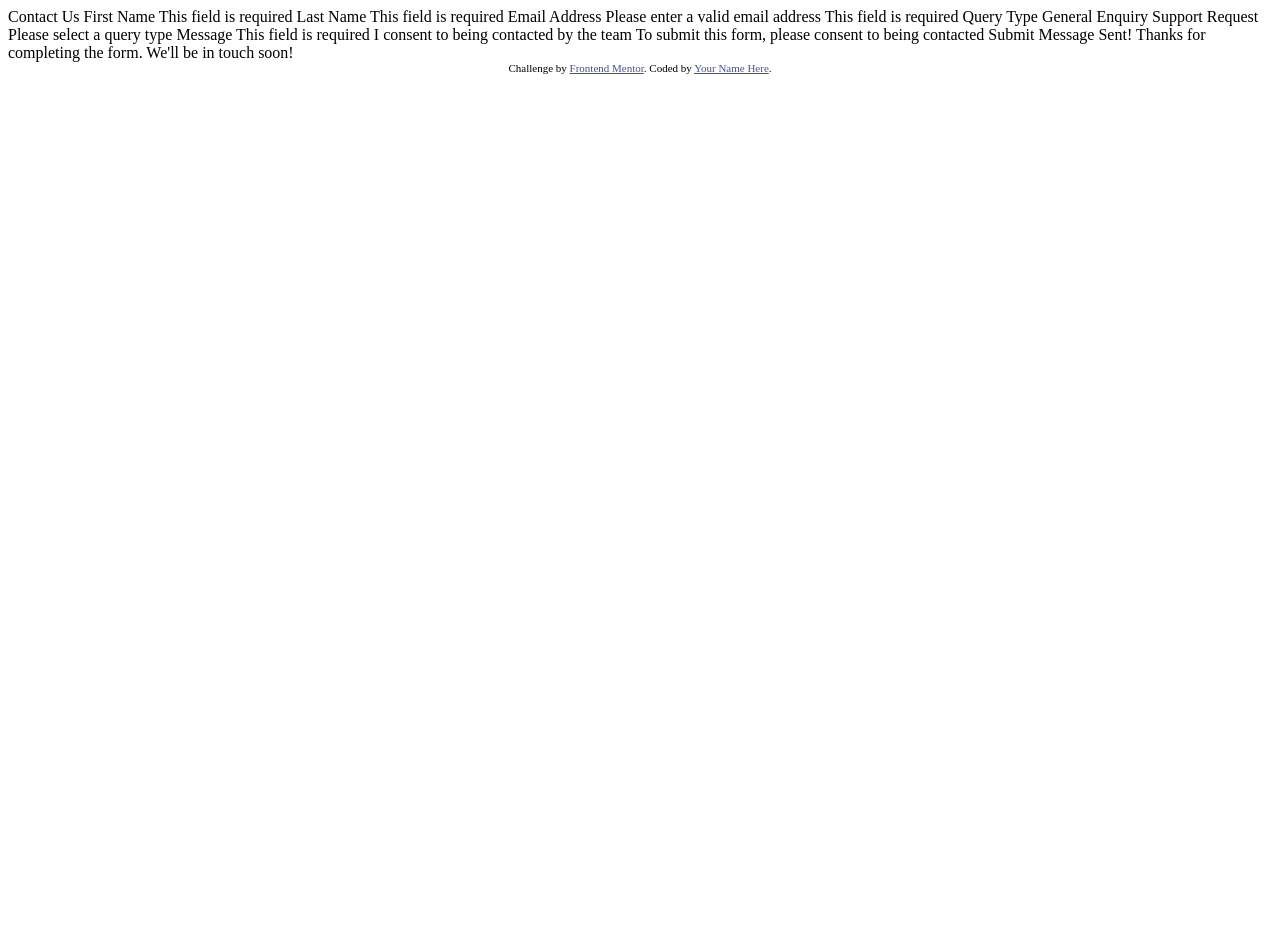
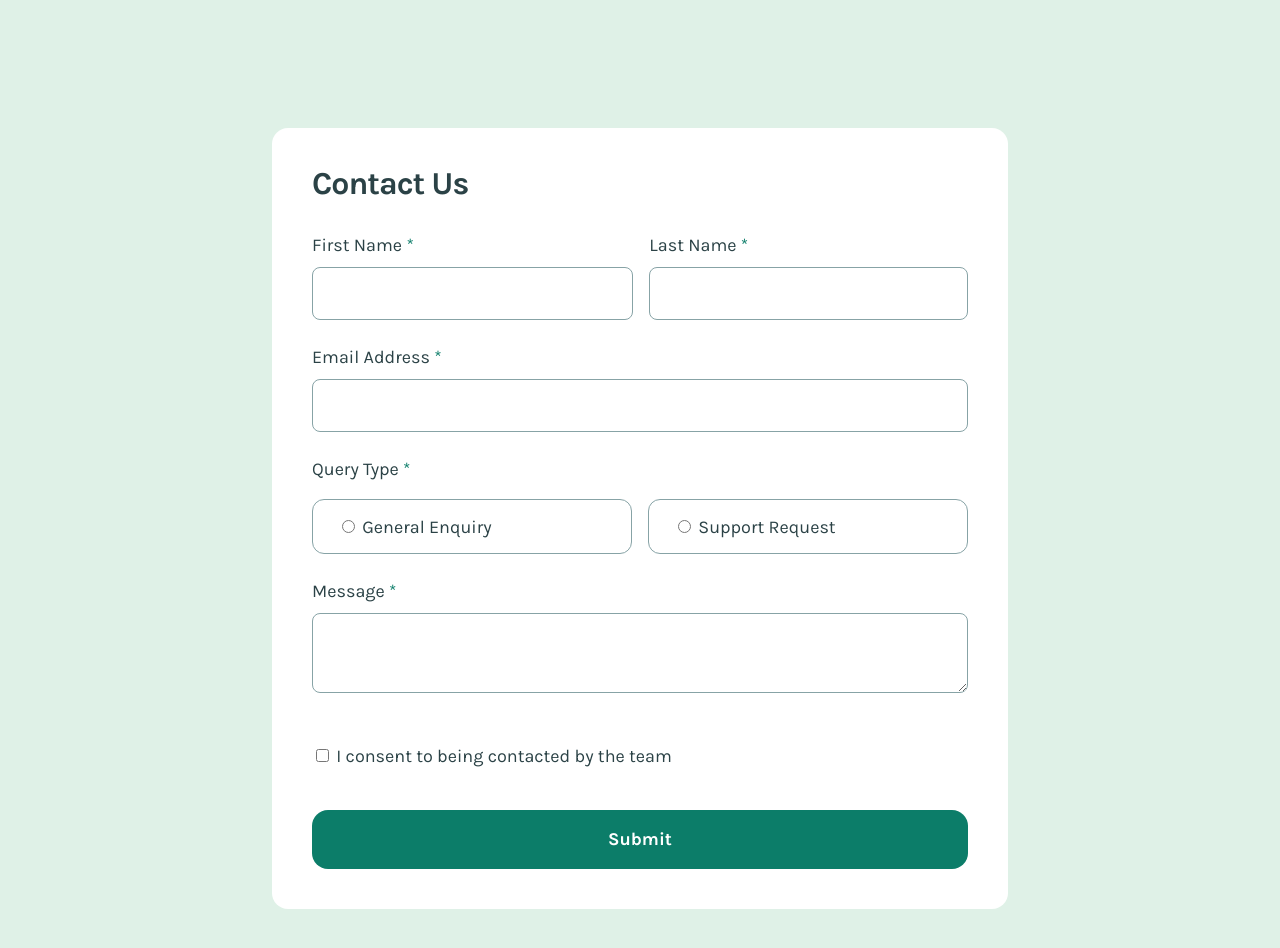
Before and after one commit to haleigh27/fm-contact-form, a website: page index.html in a window 1280 px wide. Before the commit the page ends 800 px from the top, so only its background shows below. Drawn offline with Linux system fonts and the light colour scheme.

Commit message:
Add basic html layout and styling

```diff
--- a/index.html
+++ b/index.html
@@ -1,52 +1,112 @@
-<!DOCTYPE html>
+<!doctype html>
 <html lang="en">
-<head>
-  <meta charset="UTF-8">
-  <meta name="viewport" content="width=device-width, initial-scale=1.0"> <!-- displays site properly based on user's device -->
+  <head>
+    <meta charset="UTF-8" />
+    <meta name="viewport" content="width=device-width, initial-scale=1.0" />
+    <!-- displays site properly based on user's device -->
 
-  <link rel="icon" type="image/png" sizes="32x32" href="./assets/images/favicon-32x32.png">
+    <link
+      rel="icon"
+      type="image/png"
+      sizes="32x32"
+      href="./assets/images/favicon-32x32.png"
+    />
 
-  <title>Frontend Mentor | Contact form</title>
+    <title>Frontend Mentor | Contact form</title>
 
-  <!-- Feel free to remove these styles or customise in your own stylesheet 👍 -->
-  <style>
-    .attribution { font-size: 11px; text-align: center; }
-    .attribution a { color: hsl(228, 45%, 44%); }
-  </style>
-</head>
-<body>
+    <!-- Fonts -->
+    <link rel="preconnect" href="https://fonts.googleapis.com" />
+    <link rel="preconnect" href="https://fonts.gstatic.com" crossorigin />
+    <link
+      href="https://fonts.googleapis.com/css2?family=Karla:wght@200..800&display=swap"
+      rel="stylesheet"
+    />
 
-  Contact Us
+    <!-- Styles -->
+    <link rel="stylesheet" href="style.css" />
+  </head>
+  <body>
+    <form action="" class="contact-form">
+      <h1 class="contact-form__heading">Contact Us</h1>
+      <!-- Client query information -->
+      <div class="contact-form__info">
+        <div class="med-2col">
+          <div>
+            <label for="first-name">First Name <span>*</span></label>
+            <input type="text" id="first-name" name="first-name" required />
+            <p class="error hidden">This field is required</p>
+          </div>
 
-  First Name
-  This field is required
+          <div>
+            <label for="last-name">Last Name <span>*</span></label>
+            <input type="last-name" id="last-name" name="last-name" required />
+            <p class="error hidden">This field is required</p>
+          </div>
+        </div>
 
-  Last Name
-  This field is required
+        <div>
+          <label for="email">Email Address <span>*</span></label>
+          <input type="email" id="email" name="email" required />
+          <p class="error hidden">Please enter a valid email address</p>
+        </div>
 
-  Email Address
-  Please enter a valid email address
-  This field is required
+        <fieldset>
+          <legend>Query Type <span>*</span></legend>
+          <div class="med-2col">
+            <div class="radio-group">
+              <label for="general-enquiry">
+                <input
+                  type="radio"
+                  id="general-enquiry"
+                  name="query-type"
+                  value="General Enquiry"
+                  required
+                />
+                General Enquiry
+              </label>
+            </div>
+            <div class="radio-group">
+              <label for="support-request">
+                <input
+                  type="radio"
+                  id="support-request"
+                  name="query-type"
+                  value="Support Request"
+                  required
+                />
+                Support Request
+              </label>
+            </div>
+          </div>
+          <p class="error hidden">Please select a query type</p>
+        </fieldset>
 
-  Query Type
-  General Enquiry
-  Support Request
-  Please select a query type
+        <div>
+          <label for="message">Message <span>*</span></label>
+          <textarea name="message" id="message" required></textarea>
+          <p class="error hidden">This field is required</p>
+        </div>
+      </div>
 
-  Message
-  This field is required
+      <!-- Consent -->
+      <div class="contact-form__consent">
+        <label for="consent">
+          <input
+            type="checkbox"
+            id="consent"
+            name="consent"
+            value="consent"
+            required
+          />
+          I consent to being contacted by the team
+        </label>
+        <p class="error hidden">
+          To submit this form, please consent to being contacted
+        </p>
+      </div>
 
-  I consent to being contacted by the team
-  To submit this form, please consent to being contacted
-
-  Submit
-
-  Message Sent!
-  Thanks for completing the form. We'll be in touch soon!
-
-  <div class="attribution">
-    Challenge by <a href="https://www.frontendmentor.io?ref=challenge">Frontend Mentor</a>.
-    Coded by <a href="#">Your Name Here</a>.
-  </div>
-</body>
+      <!-- Submit -->
+      <button type="submit" class="submit-btn body-m-bold">Submit</button>
+    </form>
+  </body>
 </html>
--- /dev/null
+++ b/style.css
@@ -0,0 +1,257 @@
+/* ------------------- */
+/* Custom properties   */
+/* ------------------- */
+
+:root {
+  /* colors */
+  --clr-red: hsl(0, 66%, 54%);
+
+  --clr-green-200: hsl(148, 38%, 91%);
+  --clr-green-600: hsl(169, 82%, 27%);
+
+  --clr-white: hsl(0, 0%, 100%);
+  --clr-grey-500: hsl(186, 15%, 59%);
+  --clr-grey-900: hsl(187, 24%, 22%);
+}
+
+/* ------------------- */
+/* Reset               */
+/* ------------------- */
+
+/* https://piccalil.li/blog/a-modern-css-reset/ */
+
+/* Box sizing */
+*,
+*::before,
+*::after {
+  box-sizing: border-box;
+}
+
+/* Reset margins */
+body,
+h1,
+h2,
+h3,
+h4,
+h5,
+p,
+figure,
+picture {
+  margin: 0;
+}
+
+h1,
+h2,
+h3,
+h4,
+h5,
+h6,
+p {
+  font-weight: 400;
+}
+
+/* set up the body */
+body {
+  background-color: var(--clr-green-200);
+  color: var(--clr-grey-900);
+  min-height: 100vh;
+
+  font-family: 'Karla', sans-serif;
+  font-optical-sizing: auto;
+  font-weight: 400;
+  font-size: 1.125rem;
+  font-style: normal;
+  line-height: 1.5;
+  letter-spacing: 0px;
+
+  display: flex;
+  justify-content: center;
+  align-items: center;
+}
+
+/* make images easier to work with */
+img,
+picture {
+  max-width: 100%;
+  display: block;
+}
+
+/* make form elements easier to work with */
+input,
+button,
+textarea,
+select {
+  font: inherit;
+}
+
+/* remove animations for people who've turned them off */
+@media (prefers-reduced-motion: reduce) {
+  *,
+  *::before,
+  *::after {
+    animation-duration: 0.01ms !important;
+    animation-iteration-count: 1 !important;
+    transition-duration: 0.01ms !important;
+    scroll-behavior: auto !important;
+  }
+}
+
+/* ------------------- */
+/* Styling             */
+/* ------------------- */
+
+/* Typography */
+
+.heading {
+  font-weight: 700;
+  font-size: 2rem;
+  line-height: 1;
+  letter-spacing: -1px;
+}
+
+.body-m-bold {
+  font-weight: 700;
+  font-size: 1.125rem;
+  line-height: 1.5;
+  letter-spacing: 0px;
+}
+
+.body-m {
+  font-weight: 400;
+  font-size: 1.125rem;
+  line-height: 1.5;
+  letter-spacing: 0px;
+}
+
+.body-s {
+  font-weight: 400;
+  font-size: 1.125rem;
+  line-height: 1.5;
+  letter-spacing: 0px;
+}
+
+/* General styles */
+
+label,
+legend {
+  /* body-s */
+  font-weight: 400;
+  font-size: 1.125rem;
+  line-height: 1.5;
+  letter-spacing: 0px;
+
+  padding-left: 0px;
+}
+
+label span,
+legend span {
+  color: var(--clr-green-600);
+}
+
+input,
+textarea {
+  /* body-m */
+  font-weight: 400;
+  font-size: 1.125rem;
+  line-height: 1.5;
+  letter-spacing: 0px;
+
+  width: 100%;
+  padding: 12px 24px;
+  margin-top: 8px;
+  border: 1px solid var(--clr-grey-500);
+  border-radius: 8px;
+}
+
+input:active,
+input:hover,
+textarea:active,
+textarea:hover,
+.radio-group:hover {
+  border: 1px solid var(--clr-green-600);
+}
+
+fieldset {
+  padding: 0;
+  margin: 0;
+  border: none;
+}
+
+.contact-form {
+  background-color: var(--clr-white);
+  width: 100%;
+  margin: auto;
+  padding: 24px;
+  border-radius: 16px;
+}
+
+.contact-form__heading {
+  font-weight: 700;
+  font-size: 2rem;
+  line-height: 1;
+  letter-spacing: -1px;
+  margin-bottom: 32px;
+}
+
+.contact-form__info {
+  display: flex;
+  flex-direction: column;
+  gap: 24px;
+}
+
+.contact-form__consent {
+  margin-block: 40px;
+}
+
+.radio-group {
+  display: flex;
+  flex-direction: column;
+  width: 100%;
+  gap: 12px;
+  padding: 12px 24px;
+  margin-top: 16px;
+  border: 1px solid var(--clr-grey-500);
+  border-radius: 12px;
+}
+
+.radio-group input,
+.contact-form__consent input {
+  width: auto;
+}
+
+.hidden {
+  display: none;
+}
+
+.error {
+  color: var(--clr-red);
+  margin-top: 8px;
+}
+
+.submit-btn {
+  color: var(--clr-white);
+  background-color: var(--clr-green-600);
+  width: 100%;
+  padding: 16px 40px;
+  border-radius: 16px;
+  border: none;
+}
+
+@media (min-width: 768px) {
+  .contact-form {
+    max-width: 690px;
+    padding: 40px;
+    margin-block: 128px;
+  }
+
+  .med-2col {
+    display: flex;
+    gap: 16px;
+  }
+}
+
+@media (min-width: 1024px) {
+  .contact-form {
+    max-width: 736px;
+  }
+}
```
